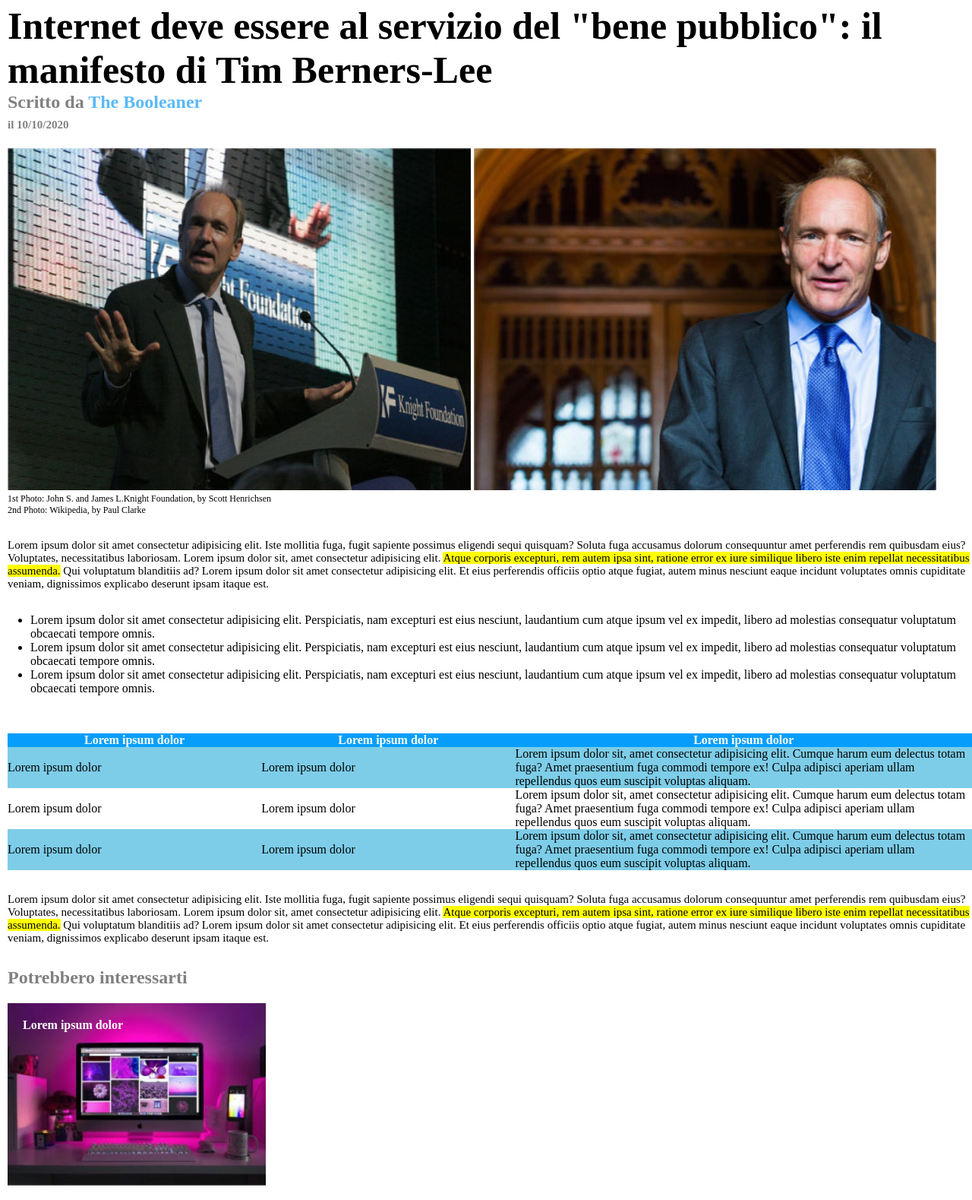
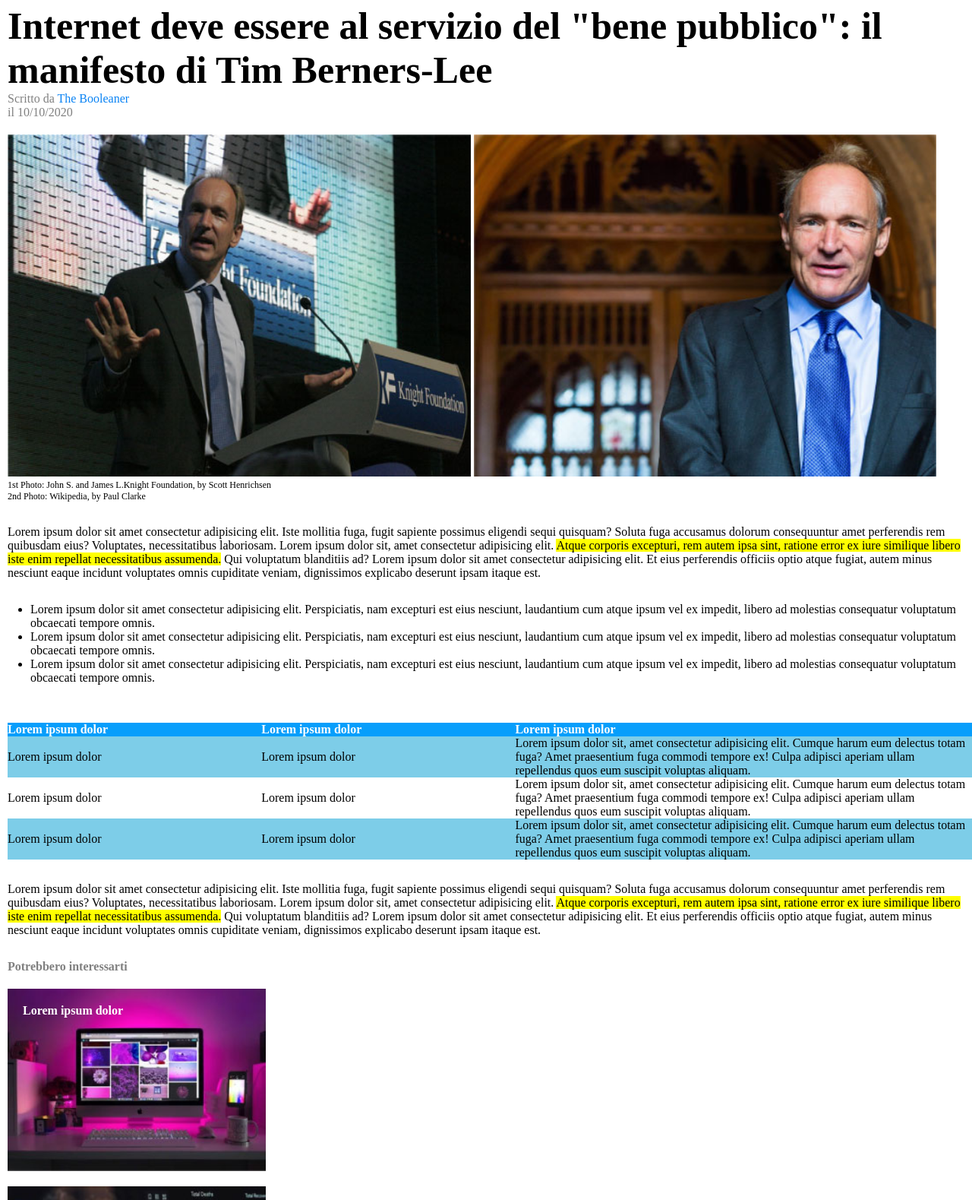
Before and after one commit to Zinni22/html-css-booleaner, a plain HTML site: page index.html in a window 1280 px wide. Shown: the part 100-1679 px from the top of the page at 76% size. Drawn offline with Linux system fonts and the light colour scheme.

Commit message:
esercizio corretto

```diff
--- a/css/style.css
+++ b/css/style.css
@@ -7,7 +7,8 @@
 /* inizio header */
 #testata{
     width:100%;
-    background-image: url(../img/pattern.png);    background-size: 300px;
+    background-image: url(../img/pattern.png);
+    background-size: 300px;
     background-color: rgb(10, 131, 244);
 }
 #testata > img{
@@ -26,16 +27,17 @@ h1{
     margin-top:30px;
     font-size:50px;
 }
-h2{
+.grey-text{
     color: grey;
     margin-bottom:20px;
 }
 
-#parola_azzurra{
-    color:rgb(90, 185, 249);
+.small-text{
+    font-size:11px;
 }
-#data{
-    font-size: 15px;
+#author-link{
+    text-decoration: none;
+    color:rgb(10, 131, 244);
 }
 
 .tim{
@@ -46,8 +48,7 @@ h2{
     font-size: 12px;
     display: block;
 }
-p{
-    font-size: 15px;
+.testo{
     margin-top:30px;
     margin-bottom:30px;
 }
@@ -67,7 +68,7 @@ table{
 }
 thead{
     background:rgb(7, 158, 251);
-    height:auto;
+    text-align: left;
     color:white;
 }
 .colonna-stretta{
--- a/index.html
+++ b/index.html
@@ -24,10 +24,11 @@
         <section>
             <div>
                 <h1>Internet deve essere al servizio del "bene pubblico": il manifesto di Tim Berners-Lee</h1>
-                <h2>Scritto da <span id="parola_azzurra">The Booleaner</span>
+                <p class="grey-text">Scritto da <a href="#" id="author-link">The Booleaner</a>
                     <br>
-                    <span id="data">il 10/10/2020</span>
-                </h2>
+                    <span class="small-text"></span>
+                    il 10/10/2020
+                </p>
                 <img src="img/tim-1.jpg" class="tim" alt="">
                 <img src="img/tim-2.jpg" class="tim" alt="">
                 <span id="didascalia">1st Photo: John S. and James L.Knight Foundation, by Scott Henrichsen <br> 2nd Photo: Wikipedia, by Paul Clarke</span>
@@ -37,7 +38,7 @@
         <!-- sezione testi e tabella-->
         <section>
             <div>
-                <p>
+                <p class="testo">
                     Lorem ipsum dolor sit amet consectetur adipisicing elit. Iste mollitia fuga, fugit sapiente possimus eligendi sequi quisquam? Soluta fuga accusamus dolorum consequuntur amet perferendis rem quibusdam eius? Voluptates, necessitatibus laboriosam.
                     Lorem ipsum dolor sit, amet consectetur adipisicing elit. <span class="fondo-giallo"> Atque corporis excepturi, rem autem ipsa sint, ratione error ex iure similique libero iste enim repellat necessitatibus assumenda.</span> Qui voluptatum blanditiis ad?
                     Lorem ipsum dolor sit amet consectetur adipisicing elit. Et eius perferendis officiis optio atque fugiat, autem minus nesciunt eaque incidunt voluptates omnis cupiditate veniam, dignissimos explicabo deserunt ipsam itaque est.
@@ -81,7 +82,7 @@
                 </table>
                 <!-- fine tabella -->
 
-                <p>
+                <p class="testo">
                     Lorem ipsum dolor sit amet consectetur adipisicing elit. Iste mollitia fuga, fugit sapiente possimus eligendi sequi quisquam? Soluta fuga accusamus dolorum consequuntur amet perferendis rem quibusdam eius? Voluptates, necessitatibus laboriosam.
                     Lorem ipsum dolor sit, amet consectetur adipisicing elit. <span class="fondo-giallo"> Atque corporis excepturi, rem autem ipsa sint, ratione error ex iure similique libero iste enim repellat necessitatibus assumenda.</span> Qui voluptatum blanditiis ad?
                     Lorem ipsum dolor sit amet consectetur adipisicing elit. Et eius perferendis officiis optio atque fugiat, autem minus nesciunt eaque incidunt voluptates omnis cupiditate veniam, dignissimos explicabo deserunt ipsam itaque est.
@@ -93,7 +94,9 @@
 
     <!-- inizio footer -->
     <footer>
-        <h2>Potrebbero interessarti</h2>
+        <h4 class="grey-text">
+                Potrebbero interessarti
+        </h4>
 
         <div class="box1">
            <strong>Lorem ipsum dolor</strong>
```
